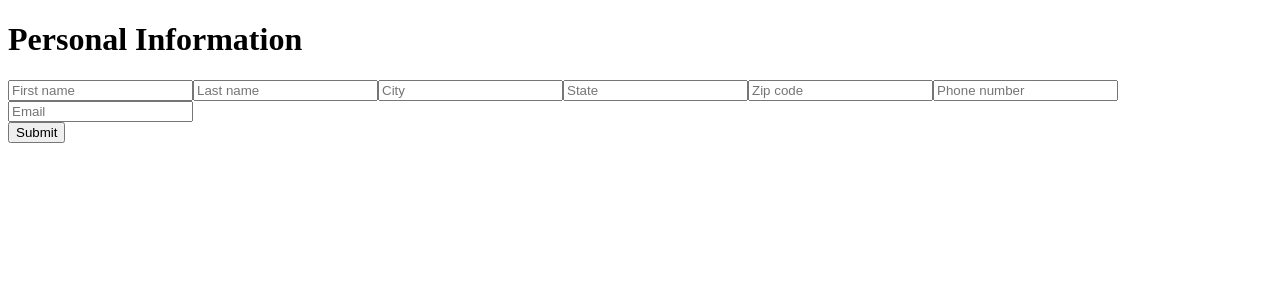
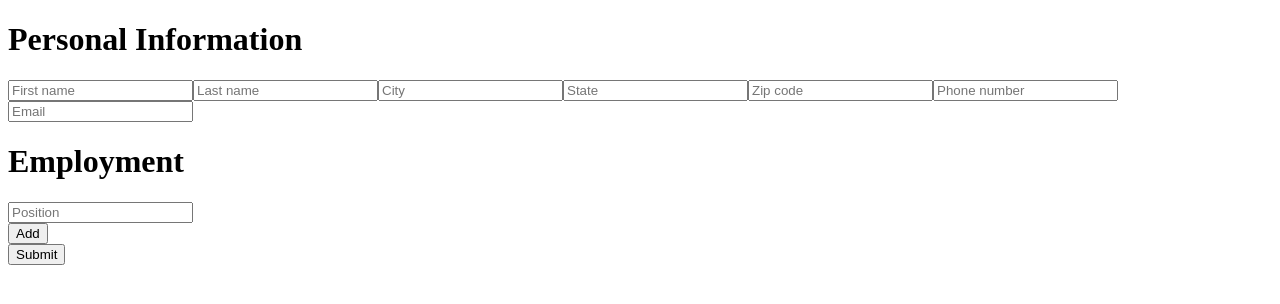
Before and after one commit to robisonwebdev/CV-Application, a React (Create React App) app: page / in a window 1280 px wide. Shown: the top 304 px of the page. Built offline with nearby package versions, Linux system fonts and the light colour scheme.

Commit message:
Added employment component in form element

```diff
--- a/src/components/Form.js
+++ b/src/components/Form.js
@@ -1,4 +1,5 @@
 import React, { Component } from 'react';
+import Employment from './Employment';
 import PersonalInformation from './PersonalInformation';
 
 class Form extends Component {
@@ -31,6 +32,7 @@ class Form extends Component {
             <div>
                 <form onSubmit={this.handleSubmit}>
                     <PersonalInformation handleChange={this.handleChange} />
+                    <Employment />
                     <button type='submit' value='Submit'>Submit</button>
                 </form>
             </div>
```
